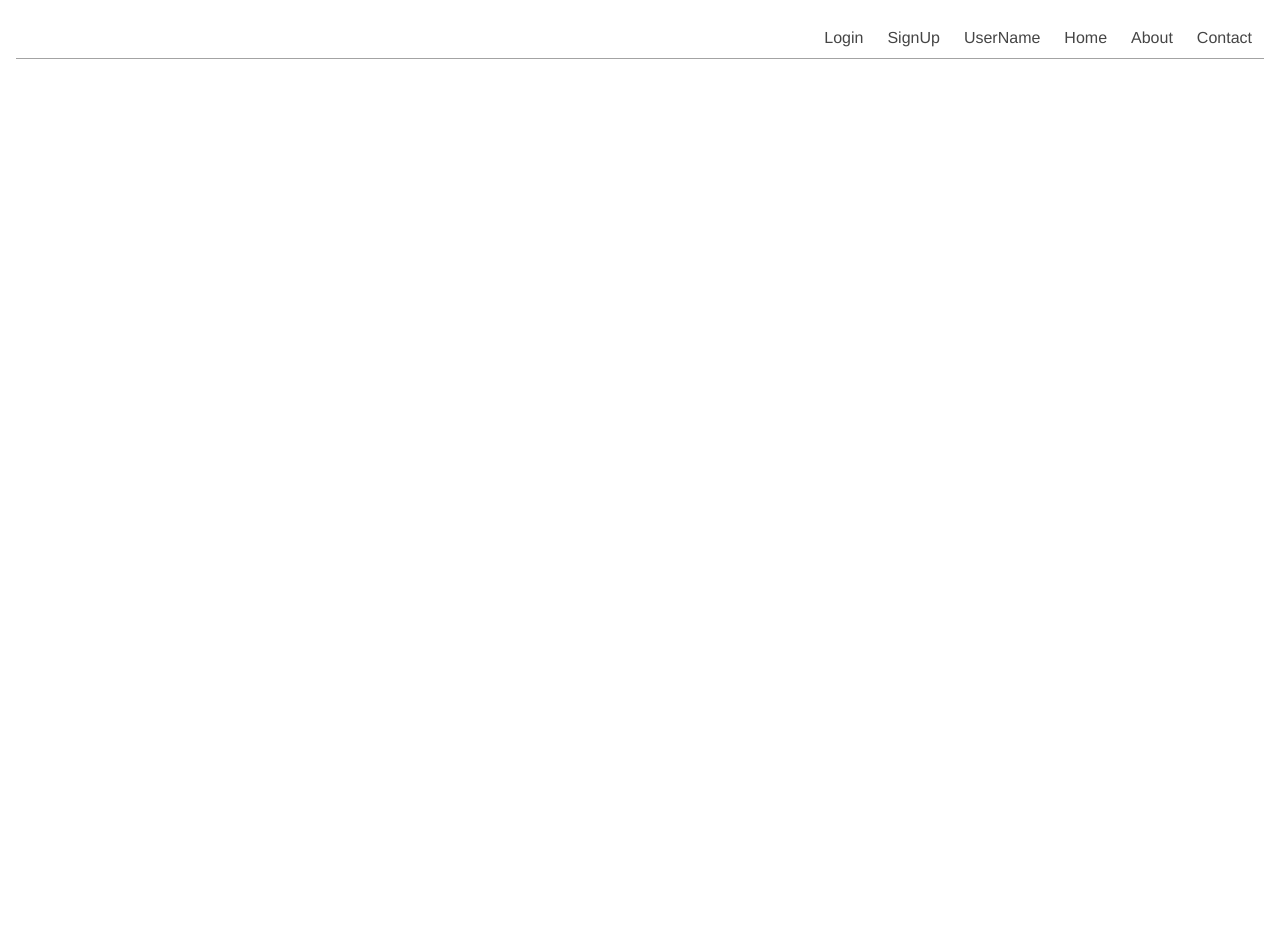
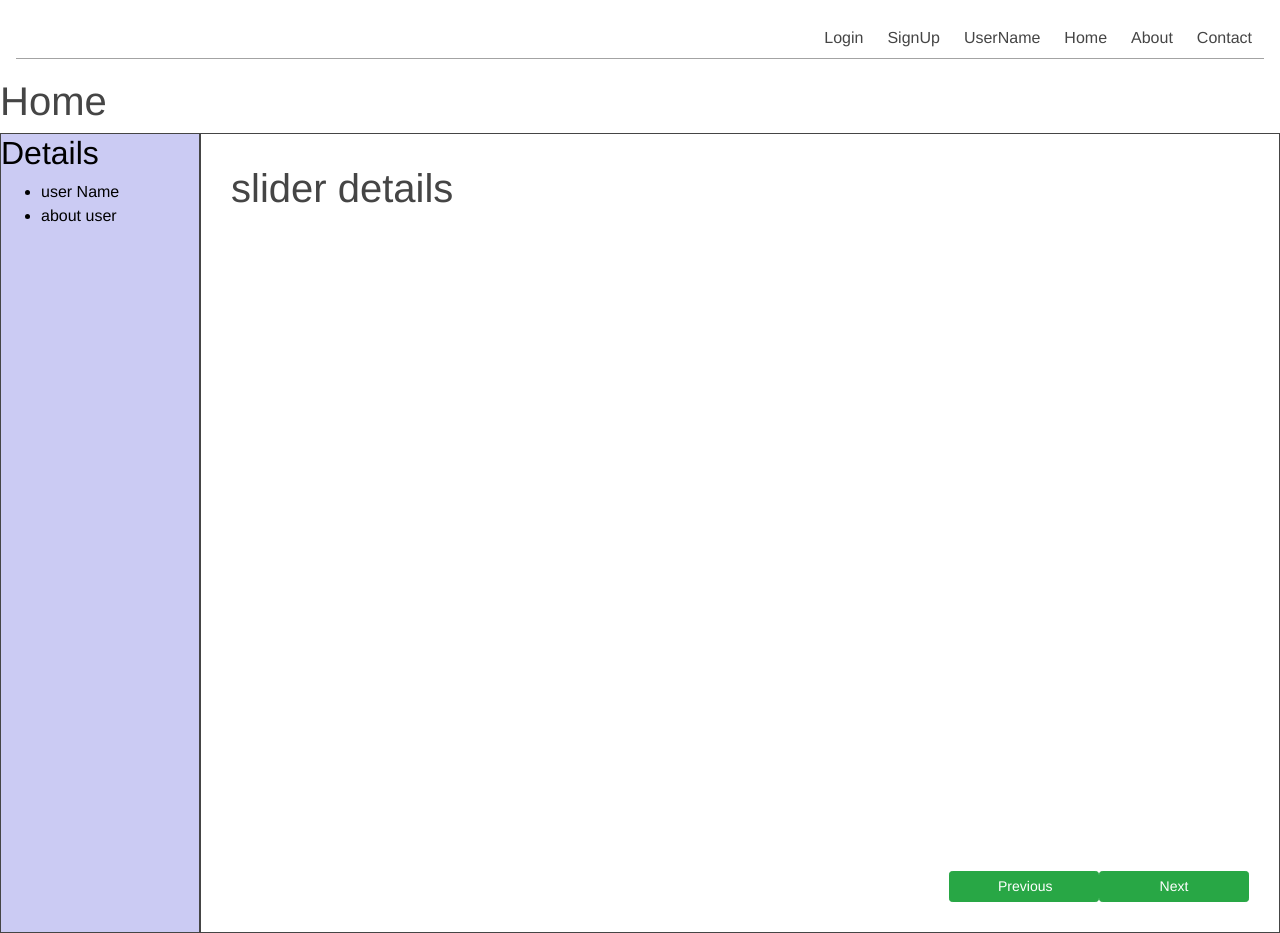
Before and after one commit to hareeshcs33/auto-car-shop-app, a Vue app: page /home in a window 1280 px wide. Before the commit the page ends 800 px from the top, so only its background shows below. Built offline with nearby package versions, Linux system fonts and the light colour scheme.

Commit message:
slide details UI

```diff
--- a/src/components/home.vue
+++ b/src/components/home.vue
@@ -1,22 +1,28 @@
 <template>
   <div class="home">
     <h1>Home</h1>
+    <home-base></home-base>
   </div>
 </template>
 
 <script>
+import HomeBase from "../pages/home/home-base.vue";
+
 export default {
-  name: 'HelloWorld',
-  data () {
-    return {
-    }
+  name: "home",
+  data() {
+    return {};
+  },
+  components: {
+    HomeBase
   }
-}
+};
 </script>
 
 <!-- Add "scoped" attribute to limit CSS to this component only -->
 <style scoped>
-h1, h2 {
+h1,
+h2 {
   font-weight: normal;
 }
 ul {
--- a/src/components/navbar.vue
+++ b/src/components/navbar.vue
@@ -1,10 +1,10 @@
 <template>
   <div class="navbar">
     <ul>
-      <li><router-link to="/login">Login</router-link></li>
+      <li><router-link to="/">Login</router-link></li>
       <li><router-link to="/signUp">SignUp</router-link></li>
       <li><router-link to="">UserName</router-link></li>
-      <li><router-link to="/">Home</router-link></li>
+      <li><router-link to="/home">Home</router-link></li>
       <li><router-link to="/about">About</router-link></li>
       <li><router-link to="/contact">Contact</router-link></li>
     </ul>
--- /dev/null
+++ b/src/pages/home/details-part.vue
@@ -0,0 +1,19 @@
+<template>
+  <div>
+    <h2>Details</h2>
+    <ul>
+      <li>user Name</li>
+      <li>about user</li>
+    </ul>
+  </div>
+</template>
+<script>
+export default {
+  props: {},
+  data() {
+    return {};
+  },
+  methods: {}
+};
+</script>
+<style scoped></style>
--- /dev/null
+++ b/src/pages/home/home-base.vue
@@ -0,0 +1,39 @@
+<template>
+  <div class="home-base">
+    <details-part></details-part>
+    <slider-details></slider-details>
+  </div>
+</template>
+<script>
+import DetailsPart from "./details-part.vue";
+import SliderDetails from "./slider-details.vue";
+export default {
+  props: {},
+  data() {
+    return {};
+  },
+  methods: {},
+  components: {
+    DetailsPart,
+    SliderDetails
+  }
+};
+</script>
+<style scoped>
+.home-base {
+  display: flex;
+}
+.home-base > div:first-child {
+  color: #000;
+  background: #cbcbf3;
+  border: 1px solid #454545;
+  min-width: 200px;
+  max-width: 200px;
+  height: 100vh;
+}
+.home-base > div:nth-child(2) {
+  width: calc(100% - 200px);
+  border: 1px solid #454545;
+  padding: 30px;
+}
+</style>
--- /dev/null
+++ b/src/pages/home/slider-details.vue
@@ -0,0 +1,31 @@
+<template>
+  <div class="slider-details">
+    <h1>slider details</h1>
+    <div class="buttons-wrapper">
+      <button class="btn btn-sm px-5 btn-success">Previous</button>
+      <button class="btn btn-sm px-5 btn-success">Next</button>
+    </div>
+  </div>
+</template>
+<script>
+export default {
+  props: {},
+  data() {
+    return {};
+  },
+  methods: {}
+};
+</script>
+<style scoped>
+.slider-details {
+  position: relative;
+}
+.buttons-wrapper {
+  position: absolute;
+  right: 30px;
+  bottom: 30px;
+}
+.buttons-wrapper .btn {
+  width: 150px;
+}
+</style>
--- a/src/router/index.js
+++ b/src/router/index.js
@@ -12,7 +12,7 @@ export default new Router({
   mode: "history",
   routes: [
     {
-      path: '/',
+      path: '/home',
       name: 'home',
       component: Home
     },
@@ -27,7 +27,7 @@ export default new Router({
       component: Contact
     },
     {
-      path: '/login',
+      path: '/',
       name: 'login',
       component: Login
     },
--- a/src/shared/checkbox.vue
+++ b/src/shared/checkbox.vue
@@ -9,7 +9,7 @@
     />
     <label :for="name + '_' + index">{{ label }}</label>
     <ul>
-      <li v-for="checkbox in checkboxes">{{ checkbox }}</li>
+      <li v-for="checkbox in checkboxes" :key="checkbox">{{ checkbox }}</li>
     </ul>
   </div>
 </template>
```
Also changed, not shown: src/pages/home/component-template.vue (added, +15 -0 lines).
